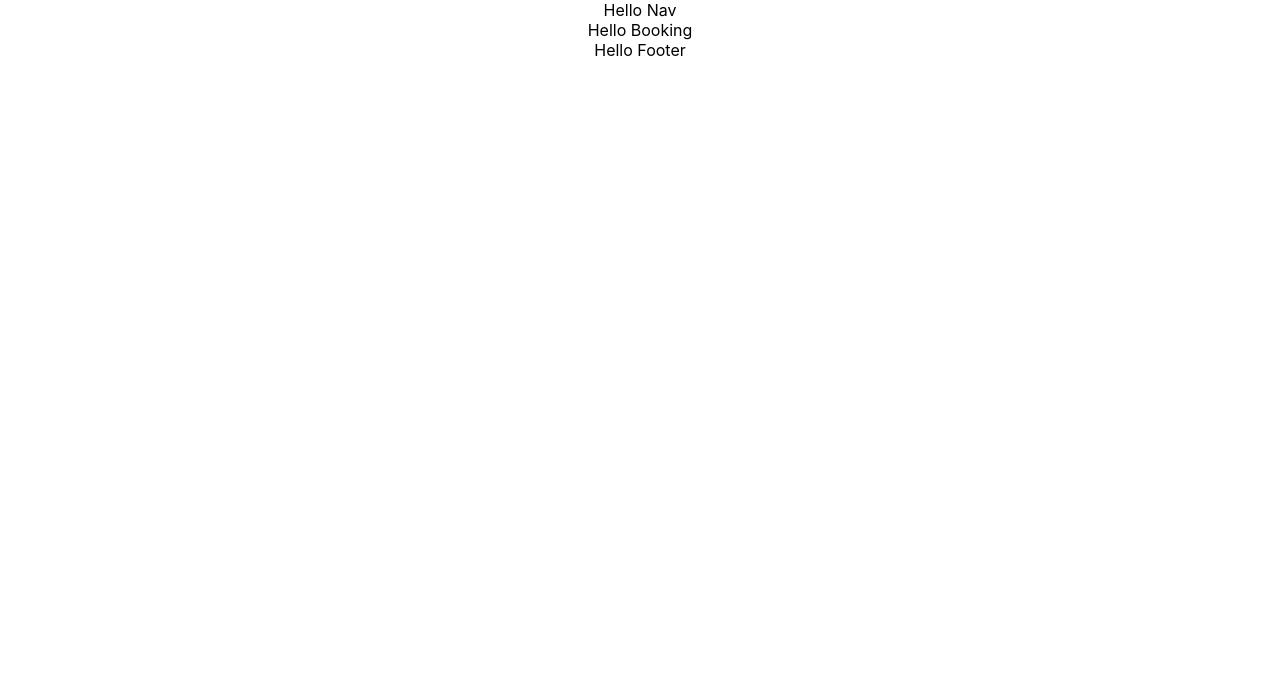
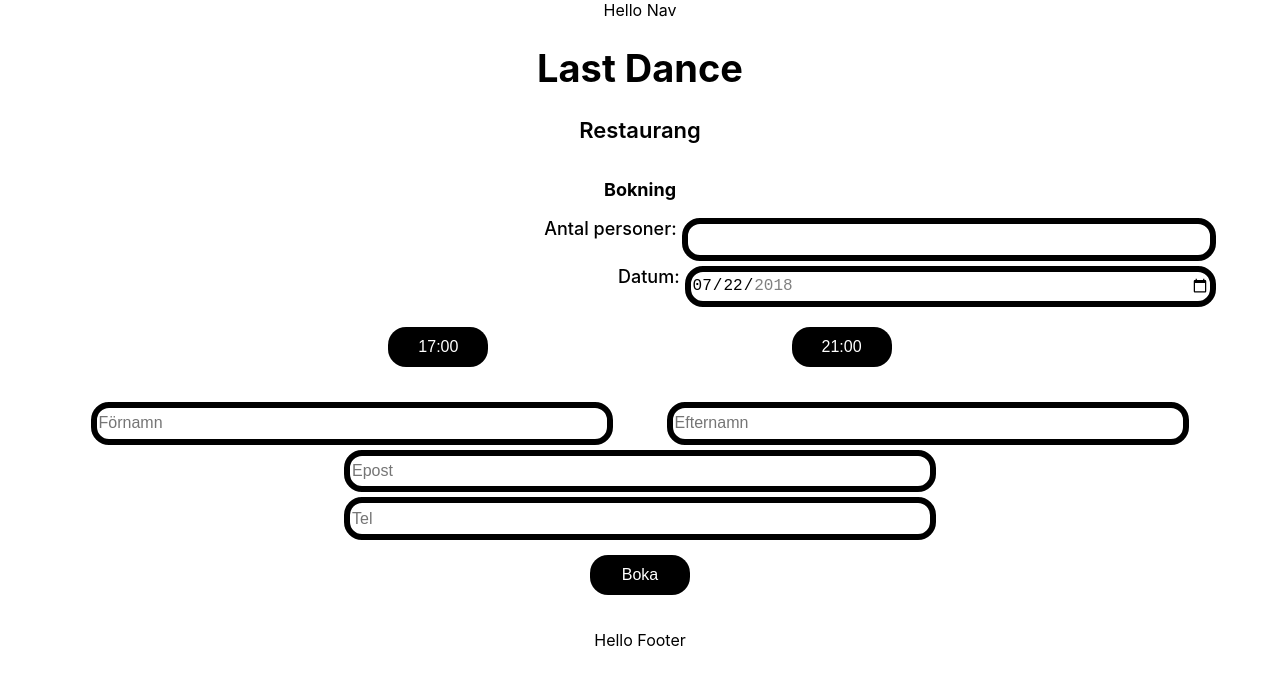
Before and after one commit to carlsylvan/restaurangen-last-dance, a React (Create React App) app: page /booking in a window 1280 px wide. Shown: the top 684 px of the page. Built offline with nearby package versions, Linux system fonts and the light colour scheme.

Commit message:
created html and styling for booking page

```diff
--- a/package.json
+++ b/package.json
@@ -10,11 +10,13 @@
     "@types/node": "^16.18.14",
     "@types/react": "^18.0.28",
     "@types/react-dom": "^18.0.11",
+    "@types/styled-components": "^5.1.26",
     "axios": "^1.3.4",
     "react": "^18.2.0",
     "react-dom": "^18.2.0",
     "react-router-dom": "^6.8.2",
     "react-scripts": "5.0.1",
+    "styled-components": "^5.3.8",
     "typescript": "^4.9.5",
     "web-vitals": "^2.1.4"
   },
--- a/src/components/Booking/Booking.tsx
+++ b/src/components/Booking/Booking.tsx
@@ -1,3 +1,57 @@
+import {
+  BookingWrapper,
+  InputWrapper,
+  Form,
+  H1,
+  H2,
+  H3,
+  Input,
+  Label,
+  Button,
+  ButtonWrapper,
+  ContactWrapperInput,
+} from "../styled/Booking";
+
 export const Booking = () => {
-    return <div>Hello Booking</div>
-}
+  return (
+    <BookingWrapper>
+      <div>
+        <H1>Last Dance</H1>
+        <H2>Restaurang</H2>
+      </div>
+      <H3>Bokning</H3>
+      <Form>
+        <InputWrapper>
+          <Label>Antal personer: </Label>
+          <Input type="number" required />
+        </InputWrapper>
+        <InputWrapper>
+          <Label htmlFor="start">Datum: </Label>
+          <Input
+            type="date"
+            id="start"
+            name="trip-start"
+            value="2018-07-22"
+            min="2018-01-01"
+            max="2018-12-31"
+            required
+          />
+        </InputWrapper>
+
+        <ButtonWrapper>
+          <Button>17:00</Button>
+          <Button>21:00</Button>
+        </ButtonWrapper>
+        <ContactWrapperInput>
+          <div>
+            <Input type="text" placeholder="Förnamn" required />
+            <Input type="text" placeholder="Efternamn" required />
+          </div>
+          <Input type="email" placeholder="Epost" required />
+          <Input type="tel" placeholder="Tel" required />
+        </ContactWrapperInput>
+        <Button type="submit">Boka</Button>
+      </Form>
+    </BookingWrapper>
+  );
+};
--- /dev/null
+++ b/src/components/styled/Booking.tsx
@@ -0,0 +1,97 @@
+import styled from "styled-components";
+
+export const BookingWrapper = styled.main`
+  display: flex;
+  flex-direction: column;
+  align-items: center;
+  width: 100%;
+`;
+
+export const H1 = styled.h1`
+  font-size: 38px;
+  font-weight: 700;
+`;
+
+export const H2 = styled.h2`
+  font-size: 22px;
+  font-weight: 600;
+`;
+
+export const H3 = styled.h3`
+  font-size: 18px;
+  font-weight: 700;
+`;
+
+export const Form = styled.form`
+  display: flex;
+  flex-direction: column;
+  align-items: center;
+  width: 90%;
+`;
+
+export const InputWrapper = styled.div`
+  display: flex;
+  flex-direction: row;
+  justify-content: end;
+  width: 100%;
+  margin-bottom: 5px;
+`;
+
+export const Input = styled.input`
+  width: 45%;
+  height: 1.8em;
+  outline: none;
+  border-radius: 18px;
+  outline-color: black;
+  color: black;
+  border: 6px solid black;
+  font-size: 16px;
+`;
+
+export const Label = styled.label`
+  text-align: end;
+  padding-right: 5px;
+  font-weight: 500;
+  font-size: large;
+`;
+
+export const ButtonWrapper = styled.div`
+  display: flex;
+  flex-direction: row;
+  justify-content: space-around;
+  width: 70%;
+`;
+
+export const Button = styled.button`
+  text-align: center;
+  background-color: black;
+  color: white;
+  border: 1px black;
+  border-radius: 18px;
+  margin-top: 15px;
+  margin-bottom: 35px;
+  font-size: medium;
+  width: 100px;
+  height: 40px;
+  cursor: pointer;
+`;
+
+export const ContactWrapperInput = styled.div`
+  display: flex;
+  flex-direction: column;
+  align-items: center;
+  width: 100%;
+  div {
+    display: flex;
+    flex-direction: row;
+    justify-content: space-around;
+    width: 100%;
+    input {
+      width: 44%;
+    }
+  }
+  > input {
+    margin-top: 5px;
+    width: 50%;
+  }
+`;
```
Also changed, not shown: 1 other file (tests, documents, lock files or other folders).
